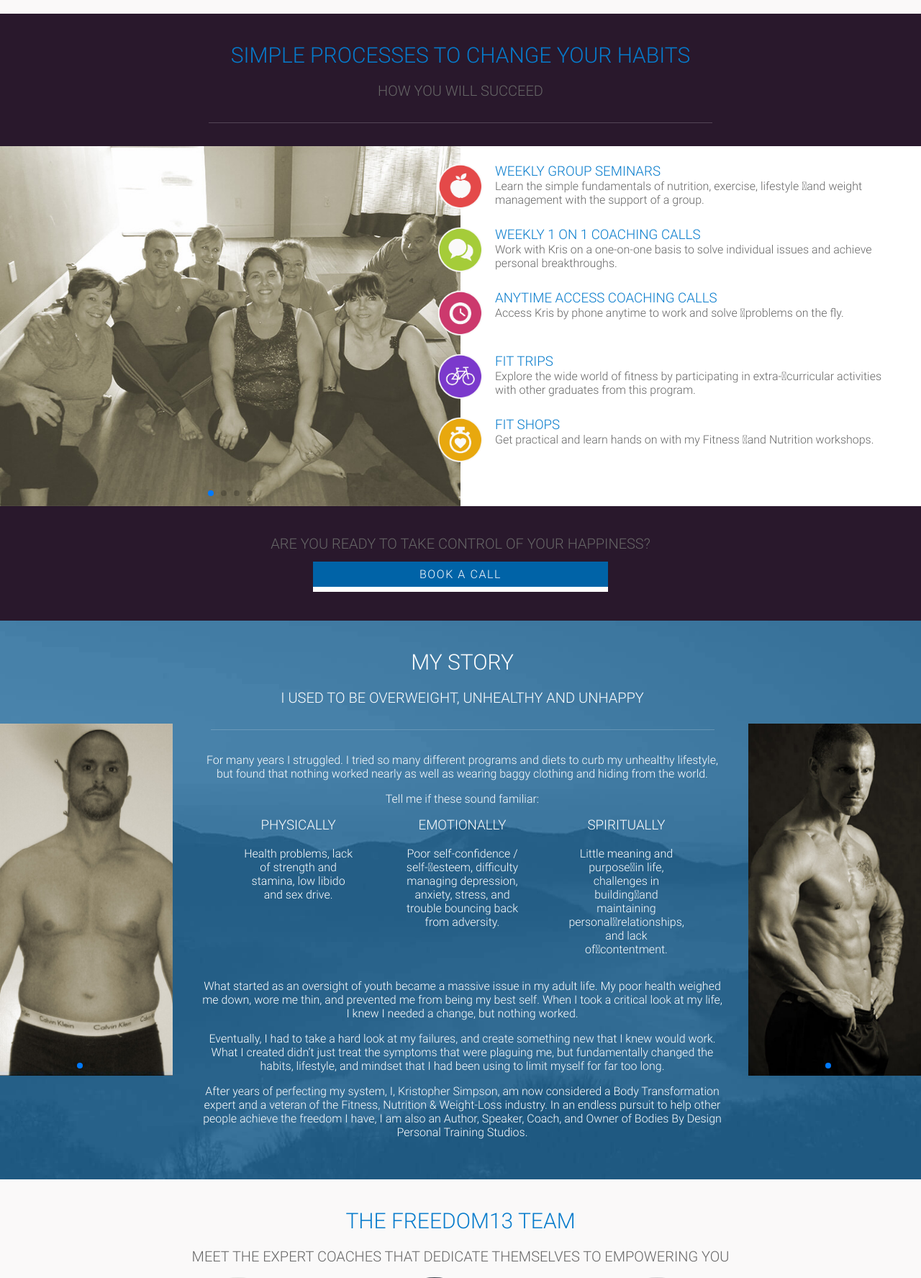
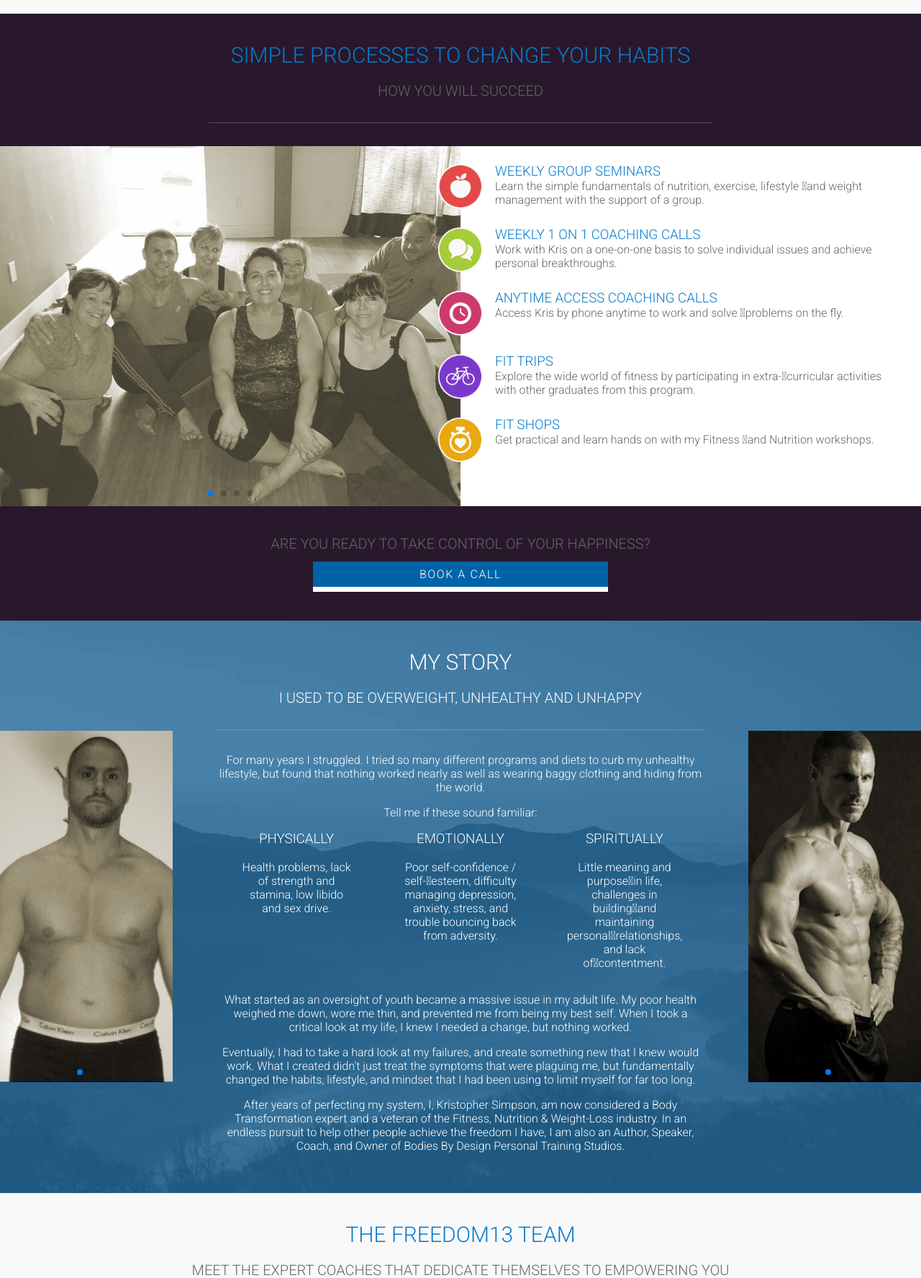
Before and after one commit to melanieleduc/freedom13, a PHP site: page / in a window 1280 px wide. Shown: the part 840-2615 px from the top of the page at 72% size. Run offline with PHP 8.4, Linux system fonts and the light colour scheme.

Commit message:
closes #16

```diff
--- a/assets/styles/main.css
+++ b/assets/styles/main.css
@@ -210,7 +210,11 @@ ul.list-inline {
   color: #0063a7;
   padding: 9em 5em 2em 5em;
 }
-
+  @media(min-width: 100em) {
+    .hero {
+      padding: 20em 5em 2em 10em;
+    }
+  }
 .section {
   padding-top: 2.5em;
   padding-bottom: 2.5em;
@@ -240,6 +244,11 @@ ul.list-inline {
   width: 100%;
   height: auto;
 }
+  .process-steps {
+    max-width: 1400px;
+    margin: auto;
+  }
+
   @media (min-width: 60em) {
     .process-steps__slider {
       width: 50%;
@@ -315,10 +324,10 @@ ul.list-inline {
 
   @media( min-width: 60em ) {
     .story .wrap {
-      margin-left: 280px;
-      margin-right: 280px;
-      max-width: none;
-      width: 725px;
+      margin-left: auto;
+      margin-right: auto;
+      width: calc(100% - 600px);
+      max-width: 725px;
     }
     .story-slider {
       position: absolute;
@@ -331,6 +340,10 @@ ul.list-inline {
     .story-slider--right {
       left: auto;
       right: 0;
+    }
+  }
+  @media( min-width: 100em ) {
+    .story .wrap {
     }
   }
 
--- a/index.php
+++ b/index.php
@@ -1,4 +1,5 @@
 <?php
+  date_default_timezone_set("America/Montreal");
   header("X-XSS-Protection: 0");
   header('X-Frame-Options: SAMEORIGIN');
 ?><!DOCTYPE html>
@@ -27,7 +28,13 @@
     <meta name="msapplication-TileColor" content="#ffffff ">
     <meta name="msapplication-TileImage" content="/ms-icon-144x144.png">
     <meta name="theme-color" content="#ffffff ">
-    <link rel="stylesheet" href="assets/styles/main.min.css">
+
+    <link rel="stylesheet" href="assets/styles/normalize.css">
+    <link rel="stylesheet" href="assets/styles/main.css">
+    <link rel="stylesheet" href="assets/styles/swiper.min.css">
+    <link rel="stylesheet" href="assets/styles/magnific-popup.css">
+
+    <!-- <link rel="stylesheet" href="assets/styles/main.min.css"> -->
     <script src="assets/scripts/vendor/modernizr-2.8.3.min.js"></script>
   </head>
   <body>
```
